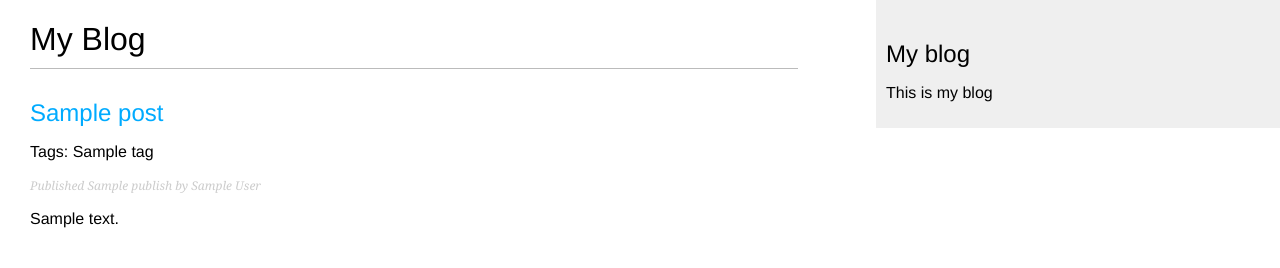
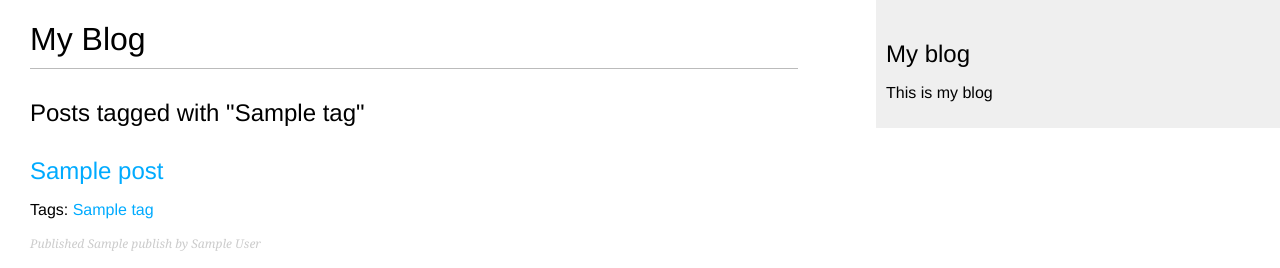
Before and after one commit to yura702007/djangoBlog, a Django app: template my_site/blog/templates/blog/post/list.html in a window 1280 px wide. Shown: the top 268 px of the page. Run offline with Django 4.2, Linux system fonts and the light colour scheme; the template is opened without the code that fills it: most values are stand-ins (such as "Sample title", 1, 10 or a date in 2020).

Commit message:
add view by tag to list.html

```diff
--- a/my_site/blog/templates/blog/post/list.html
+++ b/my_site/blog/templates/blog/post/list.html
@@ -4,17 +4,26 @@
 
 {% block content %}
     <h1>My Blog</h1>
+    {% if tag %}
+        <h2>Posts tagged with "{{ tag.name }}"</h2>
+    {% endif %}
     {% for post in posts %}
         <h2>
             <a href="{{ post.get_absolute_url }}">
                 {{ post.title }}
             </a>
         </h2>
-        <p class="tags">Tags: {{ post.tags.all|join:", " }}</p>
+        <p class="tags">
+            Tags:
+            {% for tag in post.tags.all %}
+                <a href="{% url 'blog:post_list_by_tag' tag.slug %}">{{ tag.name }}</a>
+                {% if not forloop.last %}, {% endif %}
+            {% endfor %}
+        </p>
         <p class="date">
             Published {{ post.publish }} by {{ post.author }}
         </p>
         {{ post.body|truncatewords:30|linebreaks }}
     {% endfor %}
-    {% include 'pagination.html' with page=page_obj %}
+    {% include 'pagination.html' with page=posts %}
 {% endblock %}
```
